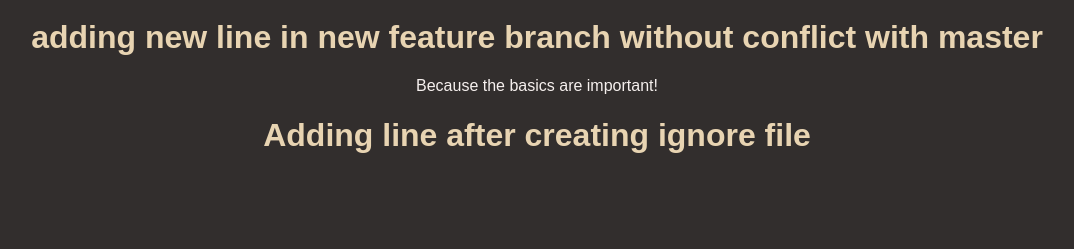
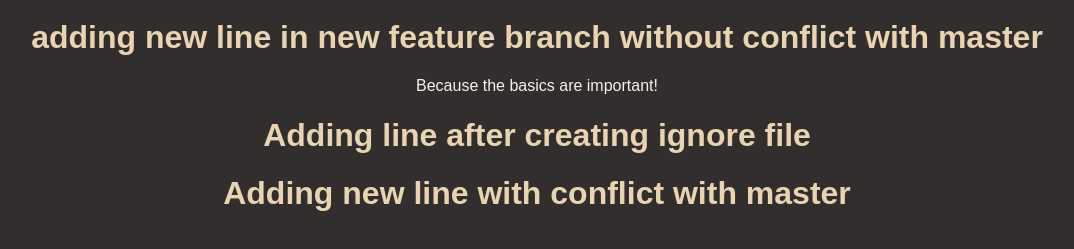
Before and after one commit to Abdullahtheauthor/github_crash_course, a plain HTML site: page index.html in a window 1280 px wide. Shown: the part 111-360 px from the top of the page, without its empty margins (103-1177 px from the left). Drawn offline with Linux system fonts and the light colour scheme.

Commit message:
adding nwe lone with conflict

```diff
--- a/index.html
+++ b/index.html
@@ -13,5 +13,6 @@
     <h1>adding new line in new feature branch without conflict with master</h1>
     <p>Because the basics are important!</p>
     <h1>Adding line after creating ignore file</h1>
+    <h1>Adding new line with conflict with master</h1>
   </body>
 </html>
```
